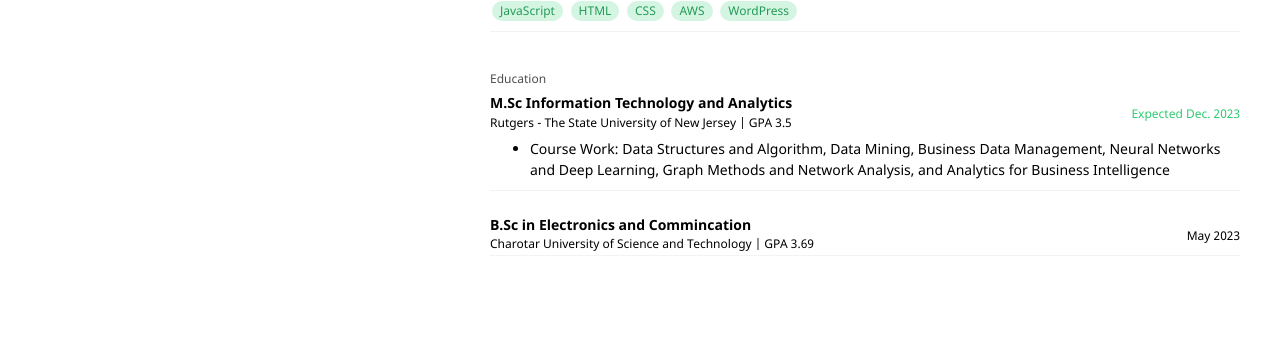
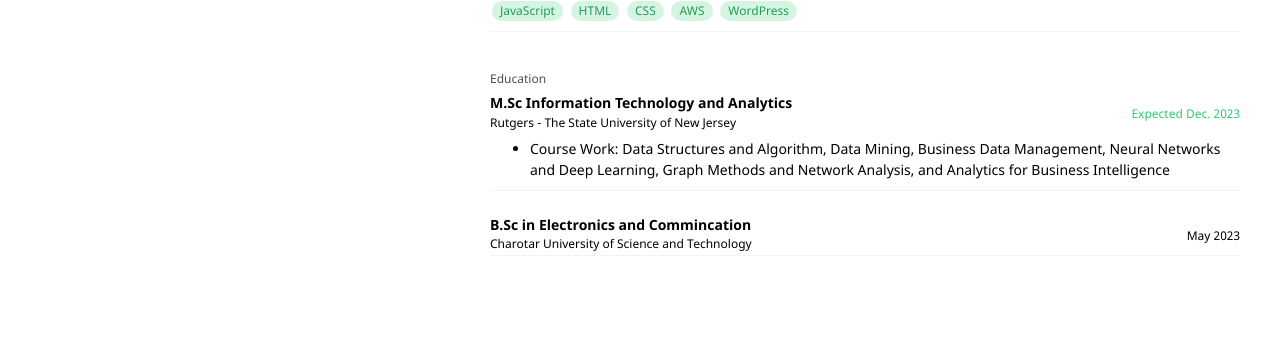
Before and after one commit to smit2444/portfolio, a Jekyll site: the page built from index.md, in a window 1280 px wide. Shown: the part 1508-1847 px from the top of the page. Built offline with Jekyll 4.4.1, drawn with Linux system fonts in a browser that asks for light colours.

Commit message:
content update

```diff
--- a/index.md
+++ b/index.md
@@ -138,7 +138,7 @@ layout: default
     <div class="experience-header">
       <div>
         <h2 class="item_title">M.Sc Information Technology and Analytics</h2>
-        <h3 class="company-name">Rutgers - The State University of New Jersey | GPA 3.5</h3>
+        <h3 class="company-name">Rutgers - The State University of New Jersey</h3>
       </div>
       <p class="present_date">Expected Dec. 2023</p>
     </div>
@@ -150,7 +150,7 @@ layout: default
     <div class="experience-header">
       <div>
         <h2 class="item_title">B.Sc in Electronics and Commincation</h2>
-        <h3 class="company-name">Charotar University of Science and Technology | GPA 3.69</h3>
+        <h3 class="company-name">Charotar University of Science and Technology</h3>
       </div>
       <p class="job-dates">May 2023</p>
     </div>
```
